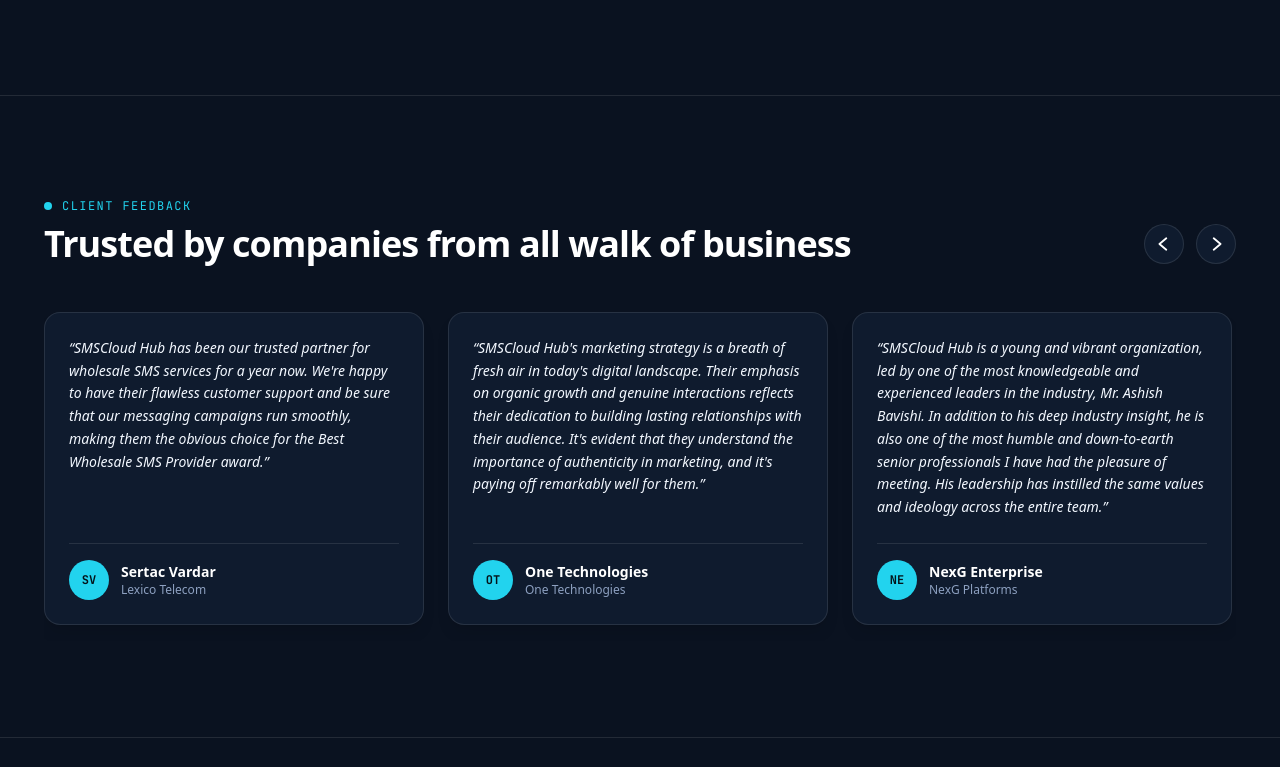
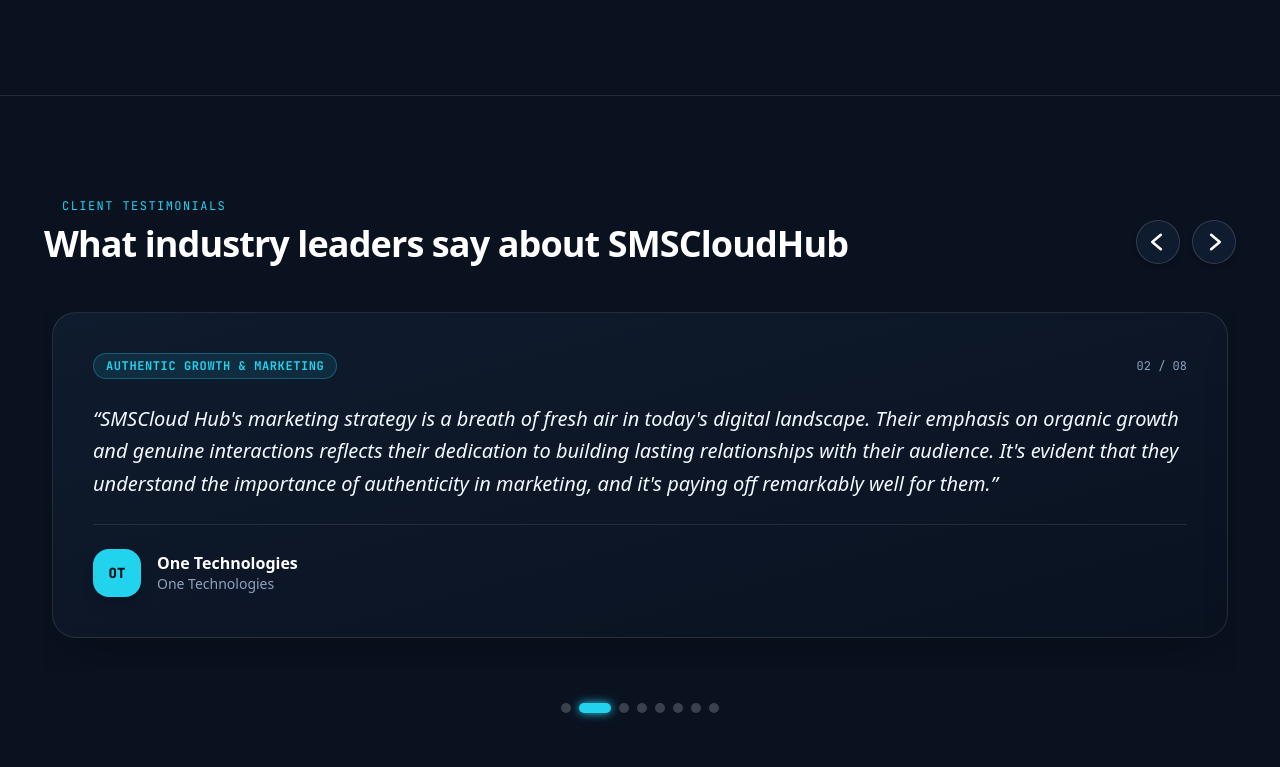
Before and after one commit to krishpitroda1/newsmscloudhub, a Next.js app: page / in a window 1280 px wide. Shown: the part 3993-4760 px from the top of the page. Built offline with nearby package versions, Linux system fonts and the light colour scheme.

Commit message:
feat: upgrade homepage Testimonials to interactive auto-playing carousel with pagination controls

```diff
--- a/components/Testimonials.tsx
+++ b/components/Testimonials.tsx
@@ -1,9 +1,12 @@
 "use client";
 
-import { useRef } from "react";
+import { useState, useEffect, useRef } from "react";
 
 export default function Testimonials() {
-  const scrollRef = useRef<HTMLDivElement | null>(null);
+  const [currentIndex, setCurrentIndex] = useState(0);
+  const [isPaused, setIsPaused] = useState(false);
+  const touchStartX = useRef(0);
+  const touchEndX = useRef(0);
 
   const testimonials = [
     {
@@ -11,6 +14,7 @@
         "SMSCloud Hub has been our trusted partner for wholesale SMS services for a year now. We're happy to have their flawless customer support and be sure that our messaging campaigns run smoothly, making them the obvious choice for the Best Wholesale SMS Provider award.",
       author: "Sertac Vardar",
       company: "Lexico Telecom",
+      category: "Best Wholesale SMS Provider",
       initials: "SV",
     },
     {
@@ -18,6 +22,7 @@
         "SMSCloud Hub's marketing strategy is a breath of fresh air in today's digital landscape. Their emphasis on organic growth and genuine interactions reflects their dedication to building lasting relationships with their audience. It's evident that they understand the importance of authenticity in marketing, and it's paying off remarkably well for them.",
       author: "One Technologies",
       company: "One Technologies",
+      category: "Authentic Growth & Marketing",
       initials: "OT",
     },
     {
@@ -25,6 +30,7 @@
         "SMSCloud Hub is a young and vibrant organization, led by one of the most knowledgeable and experienced leaders in the industry, Mr. Ashish Bavishi. In addition to his deep industry insight, he is also one of the most humble and down-to-earth senior professionals I have had the pleasure of meeting. His leadership has instilled the same values and ideology across the entire team.",
       author: "NexG Enterprise",
       company: "NexG Platforms",
+      category: "Visionary Industry Leadership",
       initials: "NE",
     },
     {
@@ -32,6 +38,7 @@
         "We've been particularly impressed by SMSCloud Hub's endeavors to give back to the community and effect positive change in society. Their initiatives supporting charitable endeavors, advocating diversity and inclusion, and striving for environmental sustainability highlight their dedication to social responsibility.",
       author: "Anish Thakore",
       company: "Buckbox",
+      category: "Social Responsibility & CSR",
       initials: "AT",
     },
     {
@@ -39,6 +46,7 @@
         "I am extremely satisfied with the high quality and satisfactory results provided by SMSCloud Hub. Their overall support has been exceptional, meeting all the requirements outlined in the Service Level Agreement (SLA). The team has consistently delivered excellent service, going above and beyond to ensure our needs are met.",
       author: "Abrar Tariq",
       company: "Telintel",
+      category: "Exceptional SLA & Support",
       initials: "AT",
     },
     {
@@ -46,6 +54,7 @@
         "We Tubelight Communication working with SMS Cloud Hub for a long time now, the routes, service and support have been constant and we see working with them successfully in the future as well.",
       author: "Praveen Singh",
       company: "Tubelight Communication",
+      category: "Constant Route Reliability",
       initials: "PS",
     },
     {
@@ -53,6 +62,7 @@
         "I've been using SMSCloud hub for my bulk messaging needs for a while now and I can honestly say that it's the best provider out there. Their pricing is very competitive, their customer service is top-notch, and they are always willing to help out in any way they can. Plus, their software is reliable and easy to use.",
       author: "Ahsan Shaheen",
       company: "Pathfinder Technologies",
+      category: "Top-notch Bulk Messaging",
       initials: "AS",
     },
     {
@@ -60,62 +70,86 @@
         "We have been working with SMSCloud Hub since more than a year now and the cooperation with their Commercial Team has been extremely successful. They immediately understand our needs and provide in a short time the optimal solution to our requests both in terms of service quality and costs.",
       author: "Antonio Catanzariti",
       company: "Imerald (FZE)",
+      category: "Best Asia Provider Award",
       initials: "AC",
     },
   ];
 
-  const scrollLeft = () => {
-    if (scrollRef.current) {
-      scrollRef.current.scrollBy({ left: -360, behavior: "smooth" });
-    }
+  // Auto-play interval
+  useEffect(() => {
+    if (isPaused) return;
+    const interval = setInterval(() => {
+      setCurrentIndex((prev) => (prev + 1) % testimonials.length);
+    }, 5000);
+    return () => clearInterval(interval);
+  }, [isPaused, testimonials.length]);
+
+  const handlePrev = () => {
+    setCurrentIndex((prev) => (prev - 1 + testimonials.length) % testimonials.length);
   };
 
-  const scrollRight = () => {
-    if (scrollRef.current) {
-      scrollRef.current.scrollBy({ left: 360, behavior: "smooth" });
+  const handleNext = () => {
+    setCurrentIndex((prev) => (prev + 1) % testimonials.length);
+  };
+
+  const handleTouchStart = (e: React.TouchEvent) => {
+    touchStartX.current = e.targetTouches[0].clientX;
+  };
+
+  const handleTouchMove = (e: React.TouchEvent) => {
+    touchEndX.current = e.targetTouches[0].clientX;
+  };
+
+  const handleTouchEnd = () => {
+    if (touchStartX.current - touchEndX.current > 50) {
+      handleNext();
+    }
+    if (touchStartX.current - touchEndX.current < -50) {
+      handlePrev();
     }
   };
 
   return (
-    <section id="testimonials" className="py-24 bg-[#0A1220] border-t border-white/10 relative">
+    <section id="testimonials" className="py-24 bg-[#0A1220] border-t border-white/10 relative overflow-hidden">
       <div className="max-w-[1240px] mx-auto px-6">
         <div className="flex flex-wrap items-end justify-between gap-6 mb-12">
           <div>
             <span className="eyebrow mb-2 inline-flex items-center gap-2">
-              <span className="w-2 h-2 rounded bg-[#22D3EE]" />
-              Client Feedback
+              <span className="w-2 h-2 rounded bg-[#22D3EE] animate-ping" />
+              Client Testimonials
             </span>
             <h2 className="text-3xl sm:text-4xl font-extrabold text-white tracking-tight">
-              Trusted by companies from all walk of business
+              What industry leaders say about SMSCloudHub
             </h2>
           </div>
 
+          {/* Navigation Arrows */}
           <div className="flex items-center gap-3">
             <button
-              onClick={scrollLeft}
-              className="w-10 h-10 rounded-full border border-white/10 bg-[#0F1B2E] text-white flex items-center justify-center hover:border-[#22D3EE] hover:text-[#22D3EE] transition-colors"
-              aria-label="Previous Testimonial"
+              onClick={handlePrev}
+              className="w-11 h-11 rounded-full border border-white/15 bg-[#0F1B2E] text-white flex items-center justify-center hover:border-[#22D3EE] hover:text-[#22D3EE] hover:bg-[#22D3EE]/10 transition-all shadow-md active:scale-95"
+              aria-label="Previous Testimonial Slide"
             >
-              <svg className="w-4 h-4" viewBox="0 0 14 14" fill="none">
+              <svg className="w-5 h-5" viewBox="0 0 14 14" fill="none">
                 <path
                   d="M9 2L3 7l6 5"
                   stroke="currentColor"
-                  strokeWidth="1.6"
+                  strokeWidth="1.8"
                   strokeLinecap="round"
                   strokeLinejoin="round"
                 />
               </svg>
             </button>
             <button
-              onClick={scrollRight}
-              className="w-10 h-10 rounded-full border border-white/10 bg-[#0F1B2E] text-white flex items-center justify-center hover:border-[#22D3EE] hover:text-[#22D3EE] transition-colors"
-              aria-label="Next Testimonial"
+              onClick={handleNext}
+              className="w-11 h-11 rounded-full border border-white/15 bg-[#0F1B2E] text-white flex items-center justify-center hover:border-[#22D3EE] hover:text-[#22D3EE] hover:bg-[#22D3EE]/10 transition-all shadow-md active:scale-95"
+              aria-label="Next Testimonial Slide"
             >
-              <svg className="w-4 h-4" viewBox="0 0 14 14" fill="none">
+              <svg className="w-5 h-5" viewBox="0 0 14 14" fill="none">
                 <path
                   d="M5 2l6 5-6 5"
                   stroke="currentColor"
-                  strokeWidth="1.6"
+                  strokeWidth="1.8"
                   strokeLinecap="round"
                   strokeLinejoin="round"
                 />
@@ -124,35 +158,77 @@
           </div>
         </div>
 
-        {/* Horizontal Track */}
+        {/* Carousel Container */}
         <div
-          ref={scrollRef}
-          className="flex gap-6 overflow-x-auto pb-4 snap-x snap-mandatory scrollbar-none"
+          className="relative overflow-hidden"
+          onMouseEnter={() => setIsPaused(true)}
+          onMouseLeave={() => setIsPaused(false)}
+          onTouchStart={handleTouchStart}
+          onTouchMove={handleTouchMove}
+          onTouchEnd={handleTouchEnd}
+        >
+          <div
+            className="flex transition-transform duration-500 ease-out"
+            style={{
+              transform: `translateX(-${currentIndex * 100}%)`,
+            }}
           >
             {testimonials.map((item, idx) => (
               <div
                 key={idx}
-              className="snap-start shrink-0 w-[340px] sm:w-[380px] bg-[#0F1B2E] border border-white/10 rounded-2xl p-6 flex flex-col justify-between space-y-6 hover:border-[#22D3EE]/50 transition-colors shadow-lg"
+                className="w-full shrink-0 px-1 sm:px-2"
               >
-              <p className="text-sm text-[#F3F8FF] leading-relaxed italic">
+                <div className="bg-gradient-to-br from-[#0F1B2E] to-[#0A1220] border border-white/10 hover:border-[#22D3EE]/50 rounded-3xl p-8 sm:p-10 shadow-2xl relative flex flex-col justify-between min-h-[300px] transition-all">
+                  <div className="space-y-4">
+                    <div className="flex items-center justify-between">
+                      <span className="font-mono text-xs text-[#22D3EE] bg-[#22D3EE]/10 border border-[#22D3EE]/30 px-3 py-1 rounded-full font-bold uppercase tracking-wider">
+                        {item.category}
+                      </span>
+                      <span className="font-mono text-xs text-[#8DA0C0]">
+                        0{idx + 1} / 0{testimonials.length}
+                      </span>
+                    </div>
+
+                    <p className="text-base sm:text-xl text-[#F3F8FF] leading-relaxed italic font-normal pt-2">
                       &ldquo;{item.quote}&rdquo;
                     </p>
+                  </div>
 
-              <div className="flex items-center gap-3 pt-4 border-t border-white/10">
-                <div className="w-10 h-10 rounded-full bg-[#22D3EE] text-[#04141A] font-mono font-bold text-xs flex items-center justify-center shrink-0">
+                  <div className="flex items-center gap-4 pt-6 mt-6 border-t border-white/10">
+                    <div className="w-12 h-12 rounded-2xl bg-[#22D3EE] text-[#04141A] font-mono font-extrabold text-sm flex items-center justify-center shrink-0 shadow-lg">
                       {item.initials}
                     </div>
                     <div>
-                  <div className="text-sm font-bold text-white">
+                      <h4 className="text-base font-bold text-white leading-snug">
                         {item.author}
+                      </h4>
+                      <p className="text-xs sm:text-sm text-[#8DA0C0]">
+                        {item.company}
+                      </p>
                     </div>
-                  <div className="text-xs text-[#8DA0C0]">{item.company}</div>
                   </div>
                 </div>
               </div>
             ))}
           </div>
         </div>
+
+        {/* Carousel Pagination Dots */}
+        <div className="flex items-center justify-center gap-2 mt-8">
+          {testimonials.map((_, idx) => (
+            <button
+              key={idx}
+              onClick={() => setCurrentIndex(idx)}
+              className={`h-2.5 rounded-full transition-all duration-300 ${
+                currentIndex === idx
+                  ? "w-8 bg-[#22D3EE] shadow-[0_0_10px_#22D3EE]"
+                  : "w-2.5 bg-white/20 hover:bg-white/40"
+              }`}
+              aria-label={`Go to slide ${idx + 1}`}
+            />
+          ))}
+        </div>
+      </div>
     </section>
   );
 }
```
Lines whose indentation alone changed are shown as unchanged.
